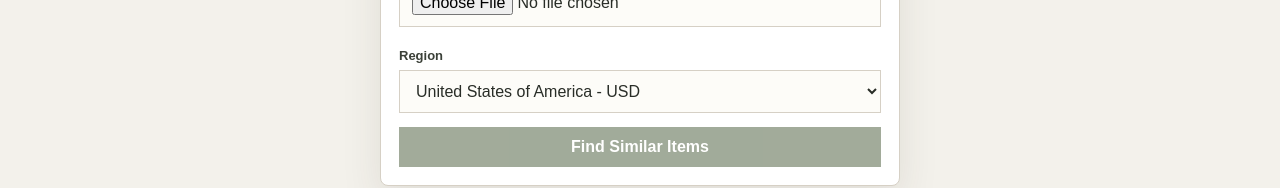
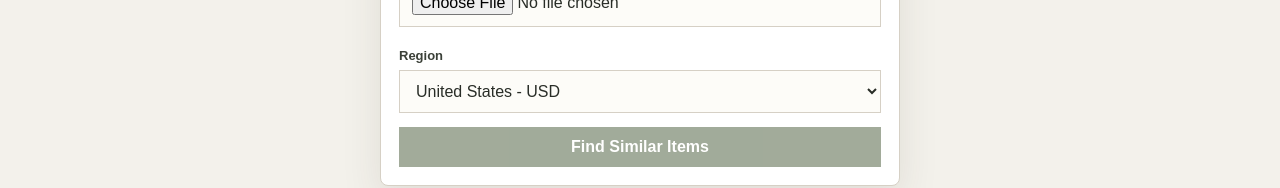
Before and after one commit to purvakshi16/Qalara-Price-Estimate, a Next.js app: page / in a window 1280 px wide. Shown: the part 590-778 px from the top of the page. Built offline with nearby package versions, Linux system fonts and the light colour scheme.

Commit message:
Shorten United States region label

```diff
--- a/app/page.tsx
+++ b/app/page.tsx
@@ -328,7 +328,7 @@ export default function Home() {
                   <select id="region" value={form.region} onChange={(event) => setForm({ ...form, region: event.target.value as Region })}>
                     <option value="AU">Australia - AUD</option>
                     <option value="EU">Europe - EUR</option>
-                    <option value="US">United States of America - USD</option>
+                    <option value="US">United States - USD</option>
                     <option value="UK">United Kingdom - GBP</option>
                   </select>
                 </div>
```
